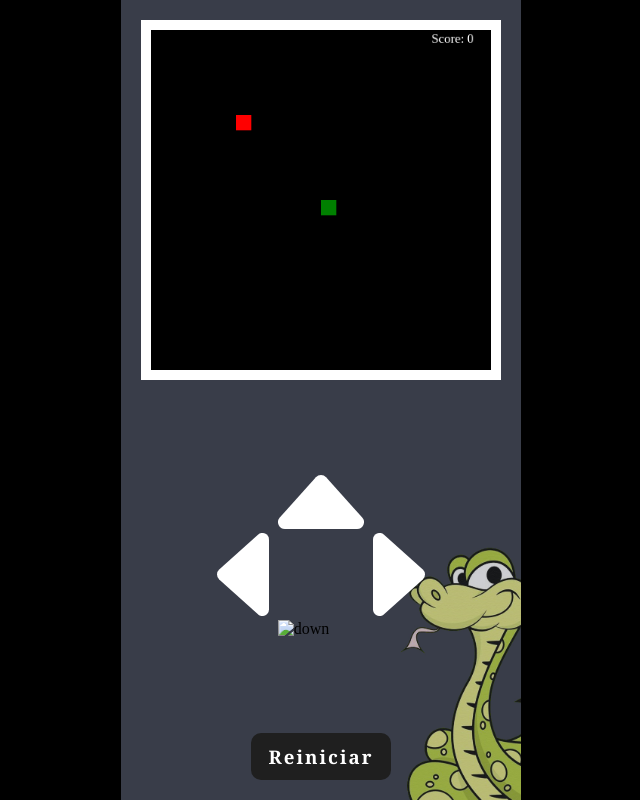
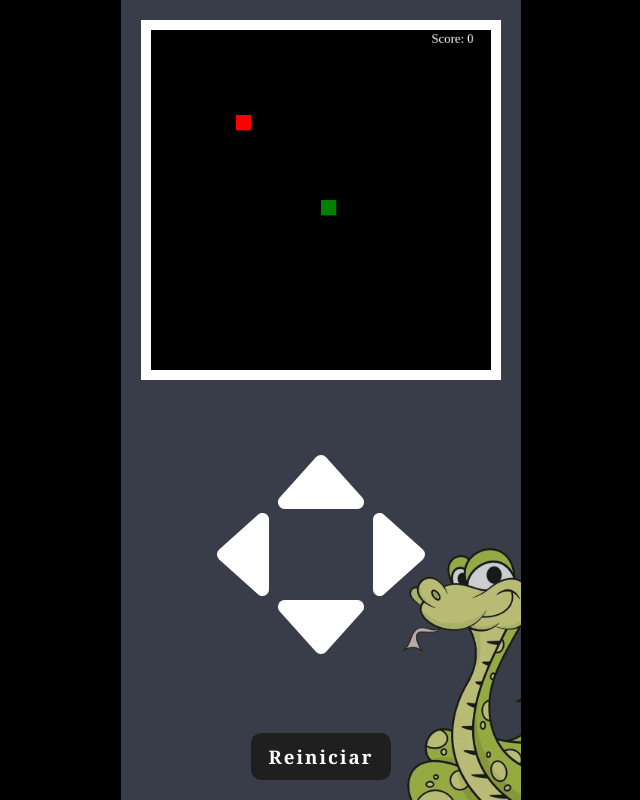
Before and after one commit to Willianson5522/snake-game, a plain HTML site: page index.html in a window 1280 px wide. Shown: the whole page, without its empty margins (319-959 px from the left). Drawn offline with Linux system fonts and the light colour scheme.

Commit message:
update celular

```diff
--- a/index.html
+++ b/index.html
@@ -11,7 +11,7 @@
 
 <body style="overflow: hidden;">
 
-  <div id="principal" style="overflow: hidden;">
+  <div id="principal">
 
     <canvas id="game" width="400" height="400"> </canvas>
 
@@ -33,7 +33,7 @@
 
       </div>
       <div class="down" id="down">
-        <img src="./assetsdown.svg" alt="down">
+        <img src="./assets/down.svg" alt="down">
       </div>
 
     </div>
--- a/style.css
+++ b/style.css
@@ -24,8 +24,9 @@
 body {
   background-color: var(--BackgroundApp);
   display: flex;
+  align-items: center;
   justify-content: center;
-  align-items: center;
+  height: 100vh;
 }
 
 #principal {
@@ -37,7 +38,7 @@ body {
   background-image: url(./assets/bg_snake.jpg);
   background-repeat: no-repeat;
   background-size: cover;
-  height: 800px;
+  height: 100%;
   padding: 20px;
 }
 
```
